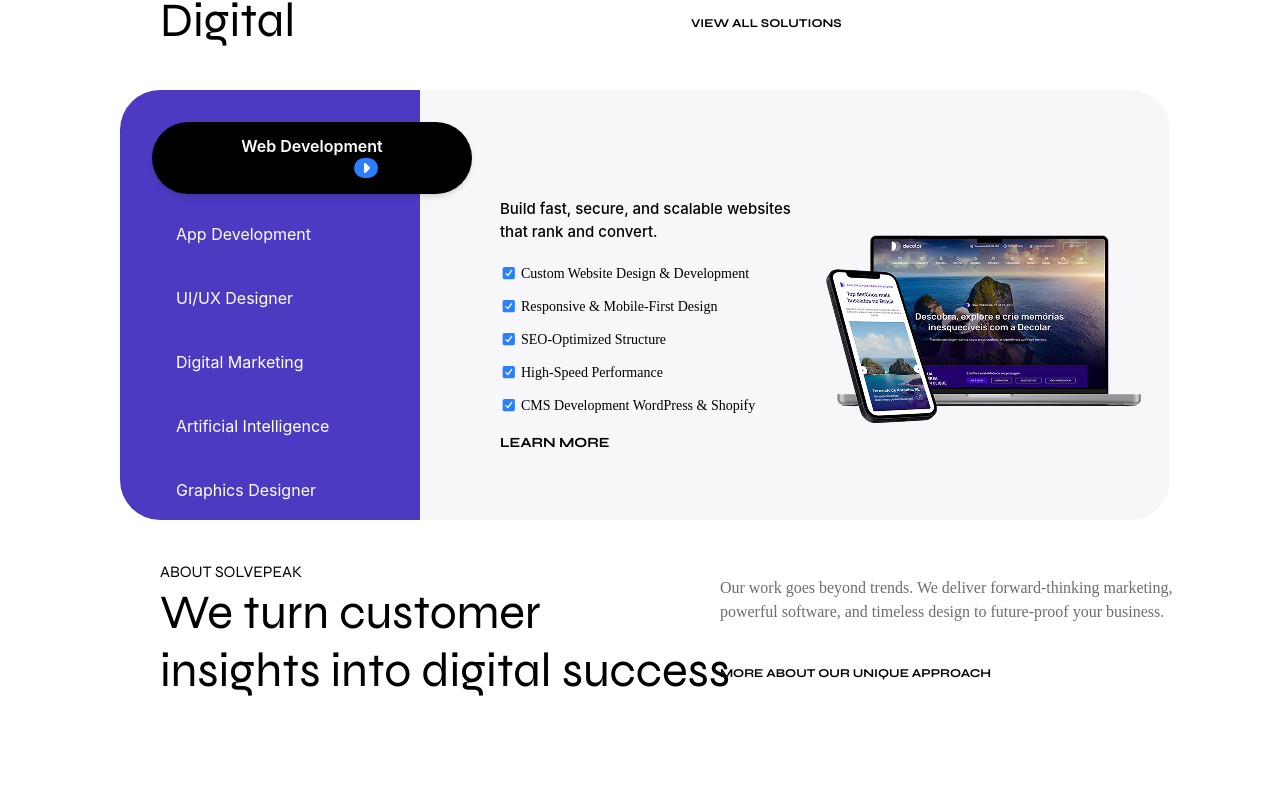
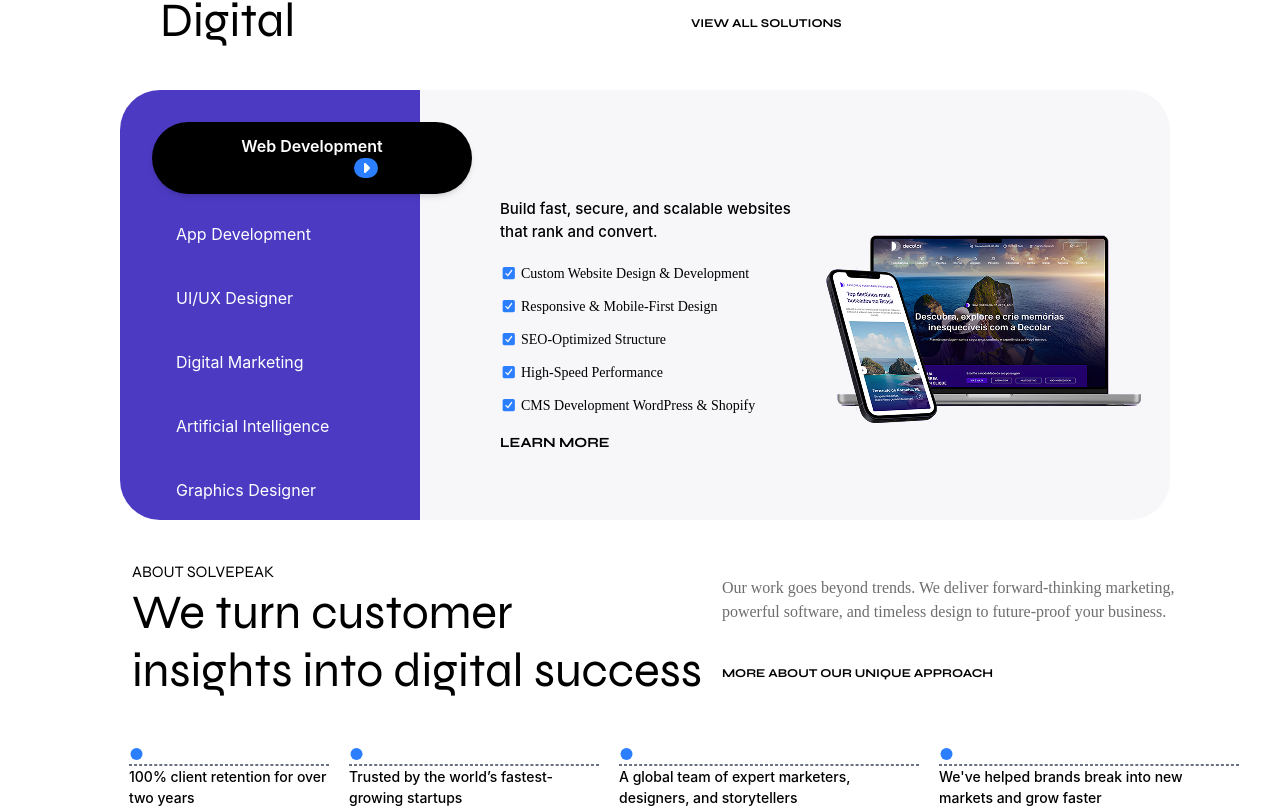
Before and after one commit to Shoaib-Khan90/Firebase-React-Login-And-SignUp-, a React (Vite) app in the folder Login-SignUp/: page / in a window 1280 px wide. Shown: the part 818-1626 px from the top of the page. Before the commit the page ends 1518 px from the top, so only its background shows below. Built offline with nearby package versions, Linux system fonts and the light colour scheme; no server answers; sample sign-in values are in the browser's storage.

Commit message:
updated changes

```diff
--- a/Login-SignUp/src/Components/Dashboad.jsx
+++ b/Login-SignUp/src/Components/Dashboad.jsx
@@ -5,6 +5,7 @@ import { FontAwesomeIcon } from "@fortawesome/react-fontawesome";
 import { faArrowRight } from "@fortawesome/free-solid-svg-icons";
 import { faCaretRight } from "@fortawesome/free-solid-svg-icons";
 import { faSquareCheck } from "@fortawesome/free-solid-svg-icons";
+import { faCircle } from "@fortawesome/free-solid-svg-icons";
 const Dashboad = () => {
    const [service, setService] = useState("web");
   return (
@@ -221,15 +222,41 @@ const Dashboad = () => {
 
 <div className="flex ml-20 gap-20">
 <div>
-  <h1 className="text-[16px] uppercase font-[syne] mt-10 ml-20">about SOLVEPEAK</h1>
-  <h2 className="font-[syne] ml-20 text-[48px] leading-14.5">We turn customer <br /> insights into digital success</h2>
+  <h1 className="text-[16px] uppercase font-[syne] mt-10 ml-13">about SOLVEPEAK</h1>
+  <h2 className="font-[syne] ml-13 text-[48px] leading-14.5">We turn customer <br /> insights into digital success</h2>
 </div>
-<div className="w-[550px] ml-[-90px] ">
+<div className="w-[550px] ml-[-60px] ">
   <p className="mt-14 text-[#00000092] text-[16px] font-[kanit] ">
 Our work goes beyond trends. We deliver forward-thinking marketing, <br /> powerful software, and timeless design to future-proof your business.</p>
   <p className="text-[12px] font-[syne] mt-10 uppercase font-bold">more about our unique approach</p>
 </div>
  </div>
+
+{/* //100% */}
+
+ <div className="flex gap-5 mt-10 justify-center">
+  <div className="ml-22 ">
+    <FontAwesomeIcon className="text-blue-500 text-[12px]" icon={faCircle} />
+    <div className="border-1 text-gray-500 border-dashed  w-[200px]"></div>
+    <p className="font-medium w-[200px] text-[14px]">100% client retention for over two years</p>
+  </div>
+  <div className="">
+    <FontAwesomeIcon className="text-blue-500 text-[12px]" icon={faCircle} />
+    <div className="border-1 text-gray-500 border-dashed  w-[250px]"></div>
+    <p className="font-medium w-[250px] text-[14px]">Trusted by the world’s fastest-growing startups</p>
+  </div>
+  <div className="">
+    <FontAwesomeIcon className="text-blue-500 text-[12px]" icon={faCircle} />
+    <div className="border-1 text-gray-500 border-dashed  w-[300px]"></div>
+    <p className="font-medium w-[300px] text-[14px]" >A global team of expert marketers, designers, and storytellers</p>
+  </div>
+  <div className="">
+    <FontAwesomeIcon className="text-blue-500 text-[12px]" icon={faCircle} />
+    <div className="border-1 text-gray-500 border-dashed  w-[300px]"></div>
+    <p className="font-medium w-[300px] text-[14px]">We've helped brands break into new markets and grow faster</p>
+  </div>
+ </div>
+
 </div>
   );
 };
```
